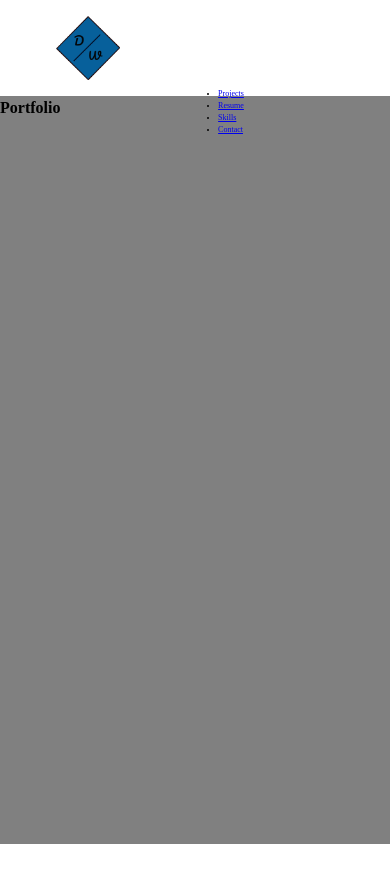
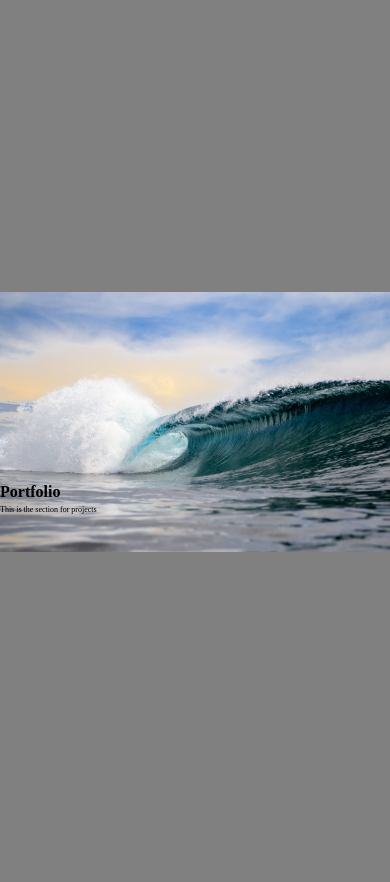
Before and after one commit to dward1502/PersonalPortfolio, a Next.js app: page / in a window 390 px wide. Shown: the top 882 px of the page. Before the commit the page ends 844 px from the top, so only its background shows below. Built offline with nearby package versions, Linux system fonts and the light colour scheme.

Commit message:
update from computer

```diff
--- a/components/Navigation/navigation.jsx
+++ b/components/Navigation/navigation.jsx
@@ -1,50 +1,52 @@
-import React, { Fragment } from 'react'
-import Image from 'next/image'
+import React, { Fragment } from "react";
+import Image from "next/image";
 
-import styles from './navigation.module.scss'
-import Link from 'next/link'
+import styles from "./navigation.module.scss";
+import Link from "next/link";
 
 const Navigation = () => {
   return (
     <Fragment>
+
       <header className={styles.header}>
-        <nav className={styles.navbar}>
-          <div className={styles.logo}>
-            <Image
-              src='/images/dwLogo.png'
-              alt='Daniel Ward Logo'
-              layout='fill'
-              className={styles.img}
-            />
-          </div>
-          <div className={styles.navList}>
-            <ul>
+        {/* <nav className={styles.navbar}> */}
+        <div className={styles.logo}>
+          <Image
+            src="/images/dwLogo.png"
+            alt="Daniel Ward Logo"
+            layout="fill"
+            className={styles.img}
+          />
+        </div>
+        <nav className={styles.navBar}>
+
+            <ul className={styles.navList}>
               <li>
-                <Link href='#'>
+                <Link href="#">
                   <a>Projects</a>
                 </Link>
               </li>
               <li>
-                <Link href='#'>
+                <Link href="#">
                   <a>Resume</a>
                 </Link>
               </li>
               <li>
-                <Link href='#'>
+                <Link href="#">
                   <a>Skills</a>
                 </Link>
               </li>
               <li>
-                <Link href='#'>
+                <Link href="#">
                   <a>Contact</a>
                 </Link>
               </li>
             </ul>
-          </div>
+
         </nav>
       </header>
     </Fragment>
   );
-}
+};
 
-export default Navigation
+export default Navigation;
--- a/components/Navigation/navigation.module.scss
+++ b/components/Navigation/navigation.module.scss
@@ -1,26 +1,43 @@
 .header {
 width: 100%;
-height: 8rem;
-background-color: white;
+height: 6rem;
+// background-color: white;
 padding: 2rem;
+display: flex;
+justify-content: space-between;
+align-items: center;
 }
 .logo {
-    margin-left: 5rem;
-    width: 8rem;
-    height: 8rem;
+    margin-left: 15rem;
+    width: 6rem;
+    height: 6rem;
     position: relative;
 }
 .img{
     width: 100%;
     object-fit: contain;
 }
+.imgHero {
+
+    height: 100vh;
+    // object-fit: cover;
+}
 .navBar{
     display: flex;
     justify-content: space-between;
     align-items: center;
+    padding-right: 15rem;
+    position: relative;
 }
 .navList {
     display: flex;
-    justify-content: space-evenly;
-    align-items: center;
+    list-style: none;
+    & li {
+        padding: 3rem;
+        font-size: 1.9rem;
+        & a {
+            text-decoration: none;
+        }
+    }
+
 }
--- a/components/layout.jsx
+++ b/components/layout.jsx
@@ -6,7 +6,7 @@ import styles from '../sass/Home.module.scss'
 const layout = ({children}) => {
   return (
     <Fragment>
-        <Navigation/>
+        {/* <Navigation/> */}
         <main className={styles.content}>{children}</main>
     </Fragment>
   )
--- a/package.json
+++ b/package.json
@@ -9,6 +9,7 @@
     "lint": "next lint"
   },
   "dependencies": {
+    "babel": "^6.23.0",
     "next": "12.2.0",
     "react": "18.2.0",
     "react-dom": "18.2.0",
--- a/pages/index.jsx
+++ b/pages/index.jsx
@@ -1,5 +1,5 @@
-import Head from 'next/head'
-// import Image from 'next/image'
+import Head from 'next/head';
+import Image from 'next/image';
 
 import styles from '../sass/Home.module.scss';
 
@@ -11,7 +11,17 @@ export default function Home() {
         <meta name="description" content="Generated by create next app" />
         <link rel="icon" href="/favicon.ico" />
       </Head>
-      <h1>Portfolio</h1>
+      <div className={styles.image_wrapper}>
+        <Image
+          src="/images/breakingWave.jpg"
+          layout="fill"
+          className={styles.image}
+        />
+      </div>
+      <h1 className={styles.info}>Portfolio</h1>
+      <section className={styles.projectSection}>
+        This is the section for projects
+      </section>
     </div>
   )
 }
--- a/sass/Home.module.scss
+++ b/sass/Home.module.scss
@@ -8,3 +8,21 @@
         padding: 0;
     }
 }
+.image_wrapper {
+    z-index: 1;
+    width: 100%;
+    height: 60rem;
+    // position:relative;
+}
+.image {
+   object-fit: contain;
+   width: 100%;
+   position: relative;
+}
+.info {
+    position: relative;
+}
+.projectSection {
+    height: 50rem;
+    position: relative;
+}
--- a/sass/globals.scss
+++ b/sass/globals.scss
@@ -11,7 +11,7 @@ h6 {
 }
 html,
 body {
-  overflow-x: hidden;
+  overflow: hidden;
 }
 html {
   font-size: 62.5%;
--- a/styles/Home.module.css
+++ /dev/null
@@ -1,116 +0,0 @@
-.container {
-  padding: 0 2rem;
-}
-
-.main {
-  min-height: 100vh;
-  padding: 4rem 0;
-  flex: 1;
-  display: flex;
-  flex-direction: column;
-  justify-content: center;
-  align-items: center;
-}
-
-.footer {
-  display: flex;
-  flex: 1;
-  padding: 2rem 0;
-  border-top: 1px solid #eaeaea;
-  justify-content: center;
-  align-items: center;
-}
-
-.footer a {
-  display: flex;
-  justify-content: center;
-  align-items: center;
-  flex-grow: 1;
-}
-
-.title a {
-  color: #0070f3;
-  text-decoration: none;
-}
-
-.title a:hover,
-.title a:focus,
-.title a:active {
-  text-decoration: underline;
-}
-
-.title {
-  margin: 0;
-  line-height: 1.15;
-  font-size: 4rem;
-}
-
-.title,
-.description {
-  text-align: center;
-}
-
-.description {
-  margin: 4rem 0;
-  line-height: 1.5;
-  font-size: 1.5rem;
-}
-
-.code {
-  background: #fafafa;
-  border-radius: 5px;
-  padding: 0.75rem;
-  font-size: 1.1rem;
-  font-family: Menlo, Monaco, Lucida Console, Liberation Mono, DejaVu Sans Mono,
-    Bitstream Vera Sans Mono, Courier New, monospace;
-}
-
-.grid {
-  display: flex;
-  align-items: center;
-  justify-content: center;
-  flex-wrap: wrap;
-  max-width: 800px;
-}
-
-.card {
-  margin: 1rem;
-  padding: 1.5rem;
-  text-align: left;
-  color: inherit;
-  text-decoration: none;
-  border: 1px solid #eaeaea;
-  border-radius: 10px;
-  transition: color 0.15s ease, border-color 0.15s ease;
-  max-width: 300px;
-}
-
-.card:hover,
-.card:focus,
-.card:active {
-  color: #0070f3;
-  border-color: #0070f3;
-}
-
-.card h2 {
-  margin: 0 0 1rem 0;
-  font-size: 1.5rem;
-}
-
-.card p {
-  margin: 0;
-  font-size: 1.25rem;
-  line-height: 1.5;
-}
-
-.logo {
-  height: 1em;
-  margin-left: 0.5rem;
-}
-
-@media (max-width: 600px) {
-  .grid {
-    width: 100%;
-    flex-direction: column;
-  }
-}
--- a/styles/globals.css
+++ /dev/null
@@ -1,16 +0,0 @@
-html,
-body {
-  padding: 0;
-  margin: 0;
-  font-family: -apple-system, BlinkMacSystemFont, Segoe UI, Roboto, Oxygen,
-    Ubuntu, Cantarell, Fira Sans, Droid Sans, Helvetica Neue, sans-serif;
-}
-
-a {
-  color: inherit;
-  text-decoration: none;
-}
-
-* {
-  box-sizing: border-box;
-}
```
Also changed, not shown: 1 other file (tests, documents, lock files or other folders).
